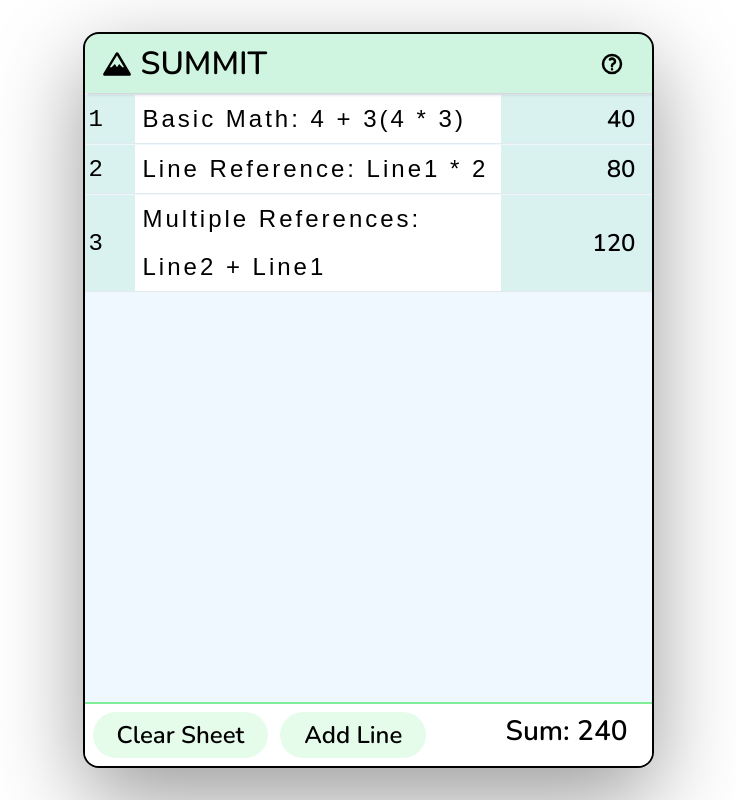
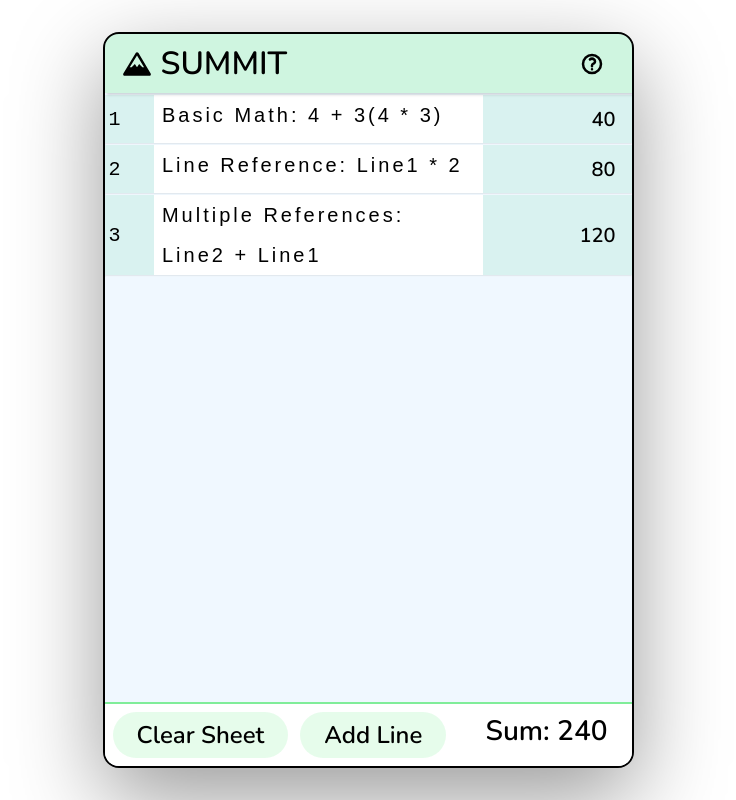
Before and after one commit to chartley1988/chartleys-calculator, a React (Vite) app: page / in a window 1280 px wide. Shown: the whole page, without its empty margins (272-1008 px from the left). Built offline with nearby package versions, Linux system fonts and the light colour scheme.

Commit message:
Changed font sizes for editor desktop

```diff
--- a/src/css/editor.css
+++ b/src/css/editor.css
@@ -34,7 +34,7 @@ hr {
 	box-sizing: border-box;
 	line-height: 200%;
 
-	font-size: 1.5rem;
+	font-size: 1.25rem;
 	border: none;
 	background-color: var(--light);
 }
@@ -54,7 +54,7 @@ hr {
 
 .editor-line-number {
 	font-family: 'Share Tech Mono', monospace;
-	font-size: 1.5rem;
+	font-size: 1.25rem;
 	text-align: right;
 	width: 3.5rem;
 	height: 100%;
--- a/src/css/result.css
+++ b/src/css/result.css
@@ -9,7 +9,7 @@
     justify-content: flex-end;
     align-items: center;
 
-    font-size: 1.5rem;
+    font-size: 1.25rem;
 }
 
 @media only screen and (max-width: 800px) {
```
